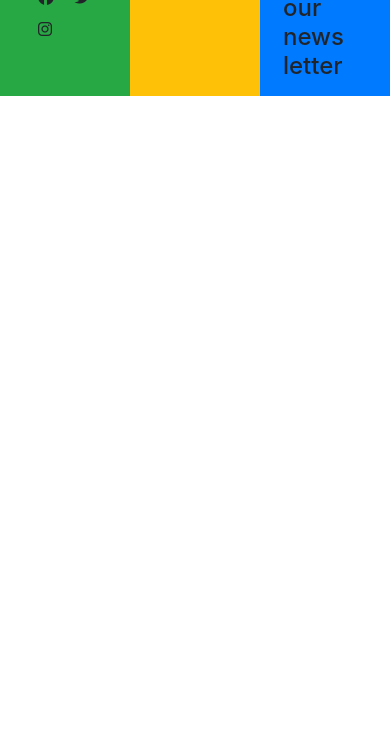
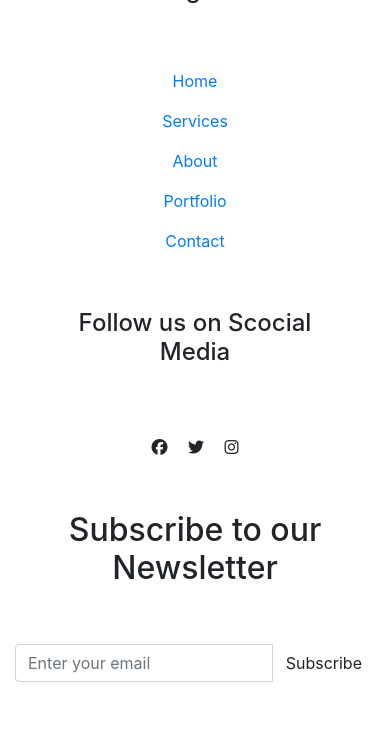
Before and after one commit to rovan89/CI-PP5-Graphic-Me, a Django app: page / in a window 390 px wide. Shown: the part 2077-2807 px from the top of the page. Before the commit the page ends 2173 px from the top, so only its background shows below. Run offline with Django 3.2, Linux system fonts and the light colour scheme; some libraries are stand-ins or nearby versions.

Commit message:
Add navigation menu to footer and change order of columns

```diff
--- a/templates/base.html
+++ b/templates/base.html
@@ -46,7 +46,7 @@
                         <div class="input-group" id="search_input_field">
                             <input class="form-control border border-black d-none d-lg-block" type="text" name="q" placeholder="Search">
                             <div class="input-group-append">
-                                <button class="form-control btn btn-black border border-black rounded-0" type="submit">
+                                <button class="form-control btn rounded-0" type="submit">
                                     <span class="icon">
                                         <i class="fas fa-search search-icon" id="search_icon"></i>
                                     </span>
@@ -134,24 +134,50 @@
 
         {% block content %}
         {% endblock %}
-        <div class="container bg-info w100">
-            <div class="row">
-                <div class="col-4 bg-success">
-                    <h4 class="col-12 p-2"> Services </h4>
+        <footer>
+            <div class="container pb-5">
+                <div class="row text-center">
+                    <div class="col-md-4 footer_nav_container">
+                        <h4 class="p-5"> Categories </h4>
+                        <ul class="navbar-nav">
+                            <li class="nav-item">
+                                <a class="nav-link" href="#">Home</a>
+                            </li>
+                            <li class="nav-item">
+                                <a class="nav-link" href="#">Services</a>
+                            </li>
+                            <li class="nav-item">
+                                <a class="nav-link" href="#">About</a>
+                            </li>
+                            <li class="nav-item">
+                                <a class="nav-link" href="#">Portfolio</a>
+                            </li>
+                            <li class="nav-item">
+                                <a class="nav-link" href="#">Contact</a>
+                            </li>
+                        </ul>
+                    </div>
+                    <div class="col-md-4">
+                        <h4 class="col-12 p-5">Follow us on Scocial Media</h4>
+                        <p></p>
                         <div class="col-12">
                             <i class="fab fa-facebook m-2"></i>
                             <i class="fab fa-twitter m-2"></i>
                             <i class="fab fa-instagram m-2"></i>
                         </div>
                     </div>
-                <div class="col-4 bg-warning ">
-                    <h4 class="p-2"> Categories </h4>
-                </div>
-                <div class="col-4 bg-primary">
-                    <h4 class="p-2"> Sign up for our news letter</h4>
+                    <div class="col-md-4">
+                        <h2 class="p-5">Subscribe to our Newsletter</h2>
+                        <div class="input-group">
+                            <input type="email" class="form-control" placeholder="Enter your email">
+                            <span class="input-group-btn">
+                                <button class="btn news_ltr_btn" type="submit">Subscribe</button>
+                            </span>
                         </div>
                     </div>
                 </div>
+            </div>
+        </footer>
         {% block postloadjs %}
         {% endblock %}
     </body>
```
Lines whose indentation alone changed are shown as unchanged.
